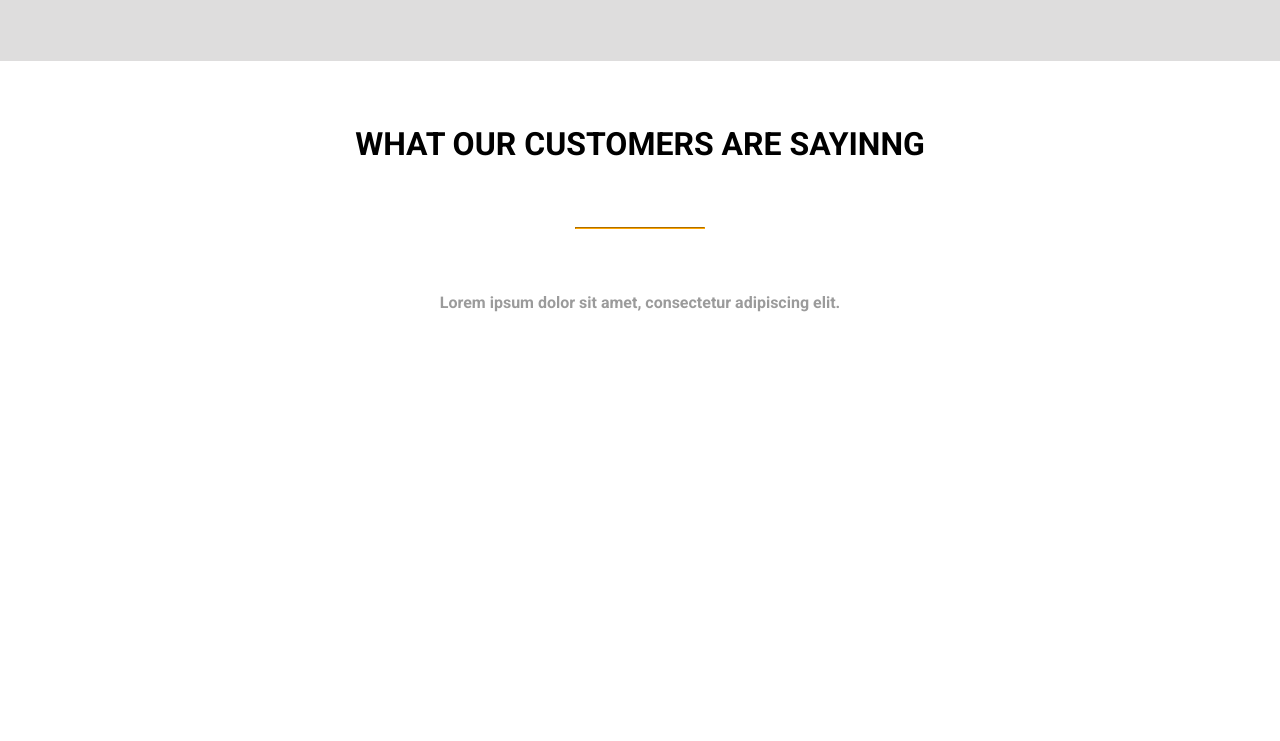
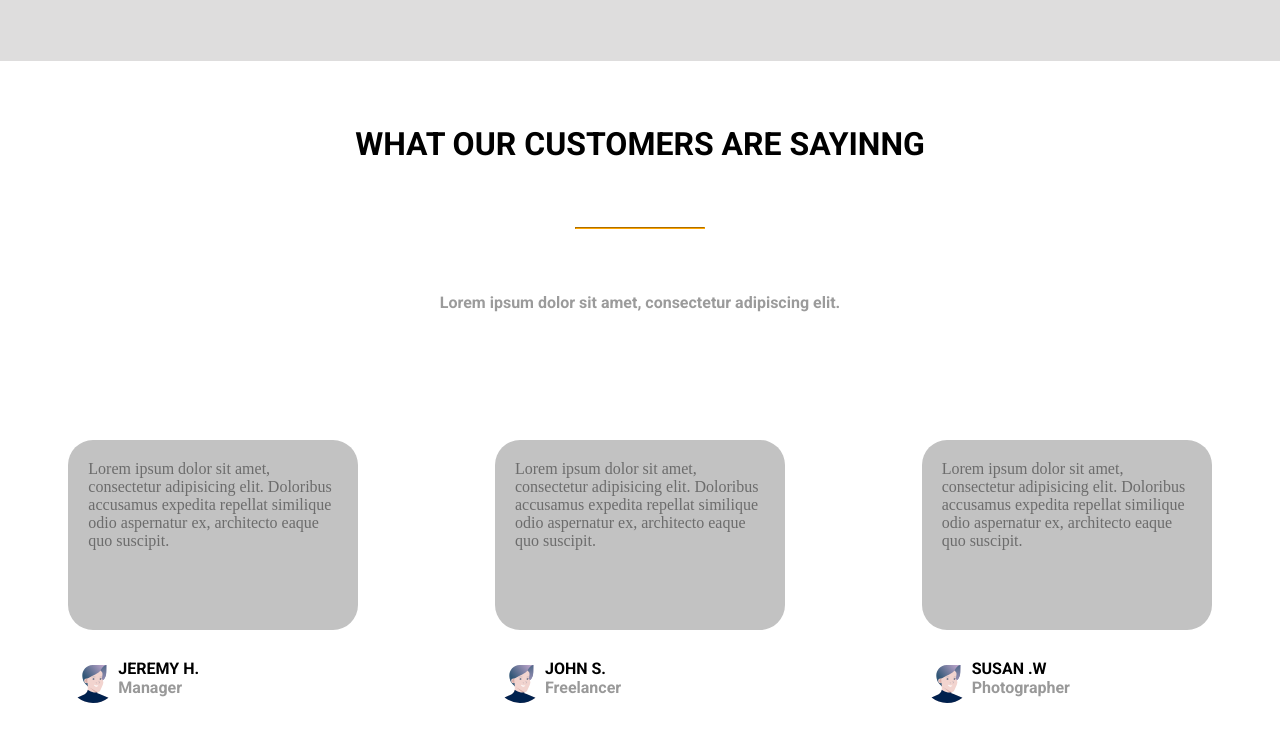
Before and after one commit to di23h/html-2.0, a plain HTML site: page index.html in a window 1280 px wide. Shown: the part 4037-4778 px from the top of the page. Before the commit the page ends 4541 px from the top, so only its background shows below. Drawn offline with Linux system fonts and the light colour scheme.

Commit message:
20.07 14.49

```diff
--- a/index.html
+++ b/index.html
@@ -269,7 +269,34 @@ et viverra justo commodo. Proin sodales pulvinar tempor. Cum sociis <br>
   <p>Lorem ipsum dolor sit amet, consectetur adipiscing elit.</p>
 </div>
 <div class="EMPLOYEES">
-  <div class="">  </div>
+  <div>
+  <div class="JEREMY-H">
+   <P >Lorem ipsum dolor sit amet, <br> consectetur
+adipisicing elit. Doloribus accusamus expedita repellat similique odio
+aspernatur ex, architecto eaque quo suscipit. </P>
+</div>
+<div class="J-1"> <img src="static/img/avatar.svg" alt="">
+   <div class="manager"> <p>JEREMY H.</p>    <p class="J-2" >Manager</p></div>
+  </div>
+ </div>
+ <div>
+  <div class="JOHN-S">    <P >Lorem ipsum dolor sit amet, <br> consectetur
+    adipisicing elit. Doloribus accusamus expedita repellat similique odio
+    aspernatur ex, architecto eaque quo suscipit. </P>
+  </div>
+<div class="J-S"> <img src="static/img/avatar.svg" alt="">
+  <div class="freelancer"> <p>JOHN S.</p> <p class="J-S1">Freelancer</p></div>
+</div>
+</div>
+ <div>
+  <div class="SUSAN-W">  <P >Lorem ipsum dolor sit amet, <br> consectetur
+    adipisicing elit. Doloribus accusamus expedita repellat similique odio
+    aspernatur ex, architecto eaque quo suscipit. </P></div>
+  <div class="S-W"> <img src="static/img/avatar.svg" alt="">
+  <div  class="photographer"> <p> SUSAN .W</p> <p class="S-W1">Photographer</p></div>
+  </div>
+</div>
+
 </div>
 </div>
 
--- a/static/styles/style.css
+++ b/static/styles/style.css
@@ -686,4 +686,92 @@ width: 10%;
   display: flex;
   justify-content: space-around;
   margin-top: 10%;
+  flex-wrap: wrap;
 }
+
+.JEREMY-H  {
+  display: flex;
+  border-radius: 25px;
+  background: #c2c2c2;
+  padding: 20px;
+  width: 250px;
+  height: 150px;
+
+}
+
+.JEREMY-H p{
+  color: rgb(108, 108, 108);
+}
+
+.J-1 {
+margin-top: 10%;
+  display: flex ;
+}
+
+.manager {
+font-family: 'roboto';
+  display: flex;
+  flex-direction: column;
+}
+.J-2 {
+  color: rgb(153, 153, 153);
+}
+
+.JOHN-S {
+  display: flex;
+  border-radius: 25px;
+  background: #c2c2c2;
+  padding: 20px;
+  width: 250px;
+  height: 150px;
+
+}
+
+.JOHN-S p{
+  color: rgb(108, 108, 108);
+}
+
+.J-S {
+  margin-top: 10%;
+    display: flex ;
+  }
+
+  .freelancer{
+    font-family: 'roboto';
+      display: flex;
+      flex-direction: column;
+    }
+
+    .J-S1 {
+color:  rgb(153, 153, 153);
+    }
+
+    .SUSAN-W{
+      display: flex;
+      border-radius: 25px;
+      background: #c2c2c2;
+      padding: 20px;
+      width: 250px;
+      height: 150px;
+
+    }
+
+    .SUSAN-W p{
+      color: rgb(108, 108, 108);
+    }
+
+    .S-W {
+
+        margin-top: 10%;
+          display: flex ;
+
+    }
+    .photographer  {
+      font-family: 'roboto';
+        display: flex;
+        flex-direction: column;
+      }
+
+      .S-W1 {
+        color:  rgb(153, 153, 153);
+      }
```
Also changed, not shown: static/img/avatar.svg (added).
